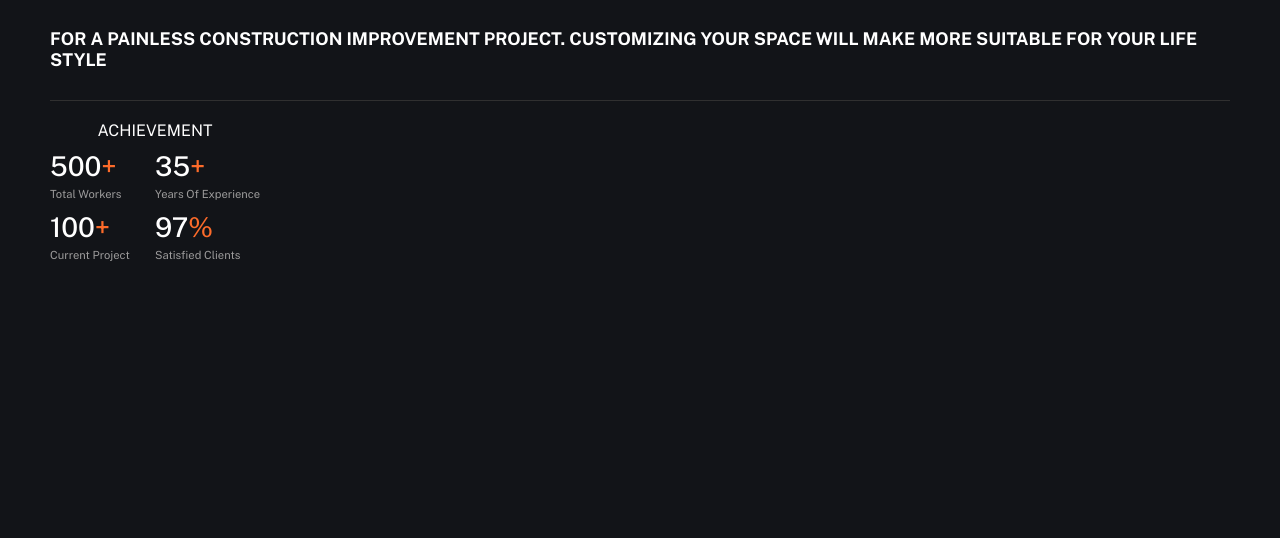
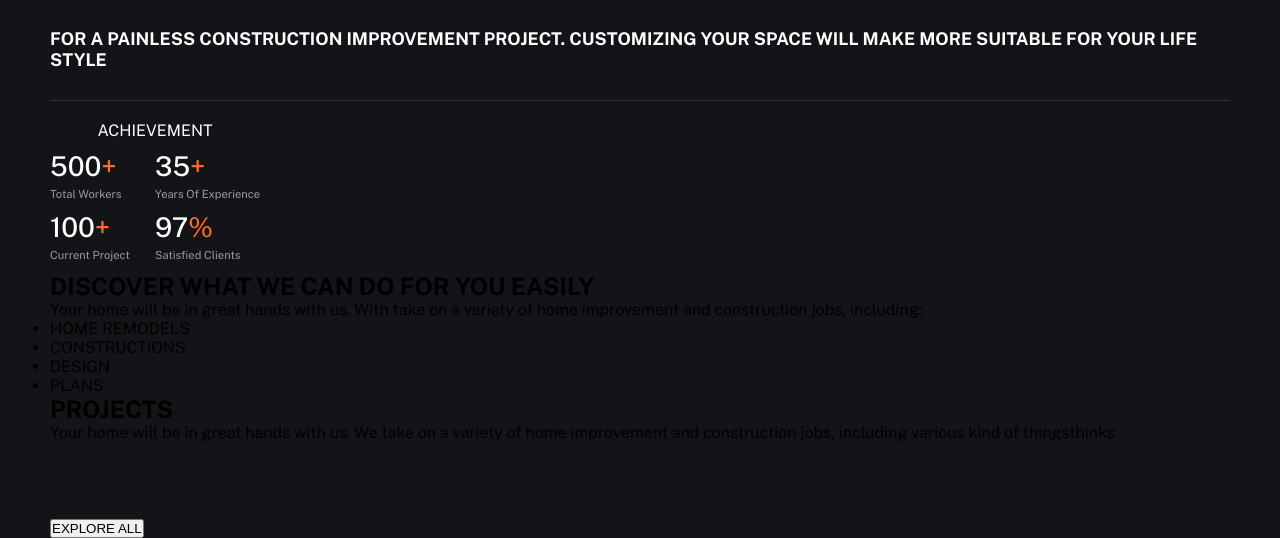
Before and after one commit to teo2823/Erxion-Landing-Page, a website: page index.html in a window 1280 px wide. Shown: the part 592-1130 px from the top of the page. Before the commit the page ends 864 px from the top, so only its background shows below. Drawn offline with nearby package versions, Linux system fonts and the light colour scheme.

Commit message:
new section

```diff
--- a/index.html
+++ b/index.html
@@ -80,6 +80,64 @@
             </div>
         </section>
 
+        <section class="discover">
+            <div class="discover__container">
+                <div class="img-discover-container"></div>
+                <div class="discover__container">
+                    <h2 class="discover-title">
+                        DISCOVER WHAT WE <span>CAN DO</span> FOR YOU EASILY
+                    </h2>
+                    <p class="discover-text">
+                        Your home will be in great hands with us. With take on a
+                        variety of home improvement and construction jobs, including:
+                    </p>
+
+                    <ul class="discover-list">
+                        <li class="discover-item"><i></i>HOME REMODELS</li>
+                        <li class="discover-item"><i></i>CONSTRUCTIONS</li>
+                        <li class="discover-item"><i></i>DESIGN</li>
+                        <li class="discover-item"><i></i>PLANS</li>
+                    </ul>
+                </div>
+            </div>
+        </section>
+
+        <section class="projects">
+            <div class="text-projects">
+                <h2 class="projects-title">PROJECTS</h2>
+                <p class="text-projects">
+                    Your home will be in great hands with us. We take on a
+                    variety of home improvement and construction jobs,
+                    including various kind of thingsthinks
+                </p>
+            </div>
+
+            <div class="project-photos">
+                <div class="item-projects">
+                    <img src="" alt="" class="img-project">
+                    <h3 class="item-title"></h3>
+                    <p class="item-text"></p>
+                </div>
+                <div class="item-projects">
+                    <img src="" alt="" class="img-project">
+                    <h3 class="item-title"></h3>
+                    <p class="item-text"></p>
+                </div>
+                <div class="item-projects">
+                    <img src="" alt="" class="img-project">
+                    <h3 class="item-title"></h3>
+                    <p class="item-text"></p>
+                </div>
+                <div class="item-projects">
+                    <img src="" alt="" class="img-project">
+                    <h3 class="item-title"></h3>
+                    <p class="item-text"></p>
+                </div>
+            </div>
+            <button class="button-project">EXPLORE ALL <i></i></button>
+
+        </section>
+
     </main>
 
 </body>
```
